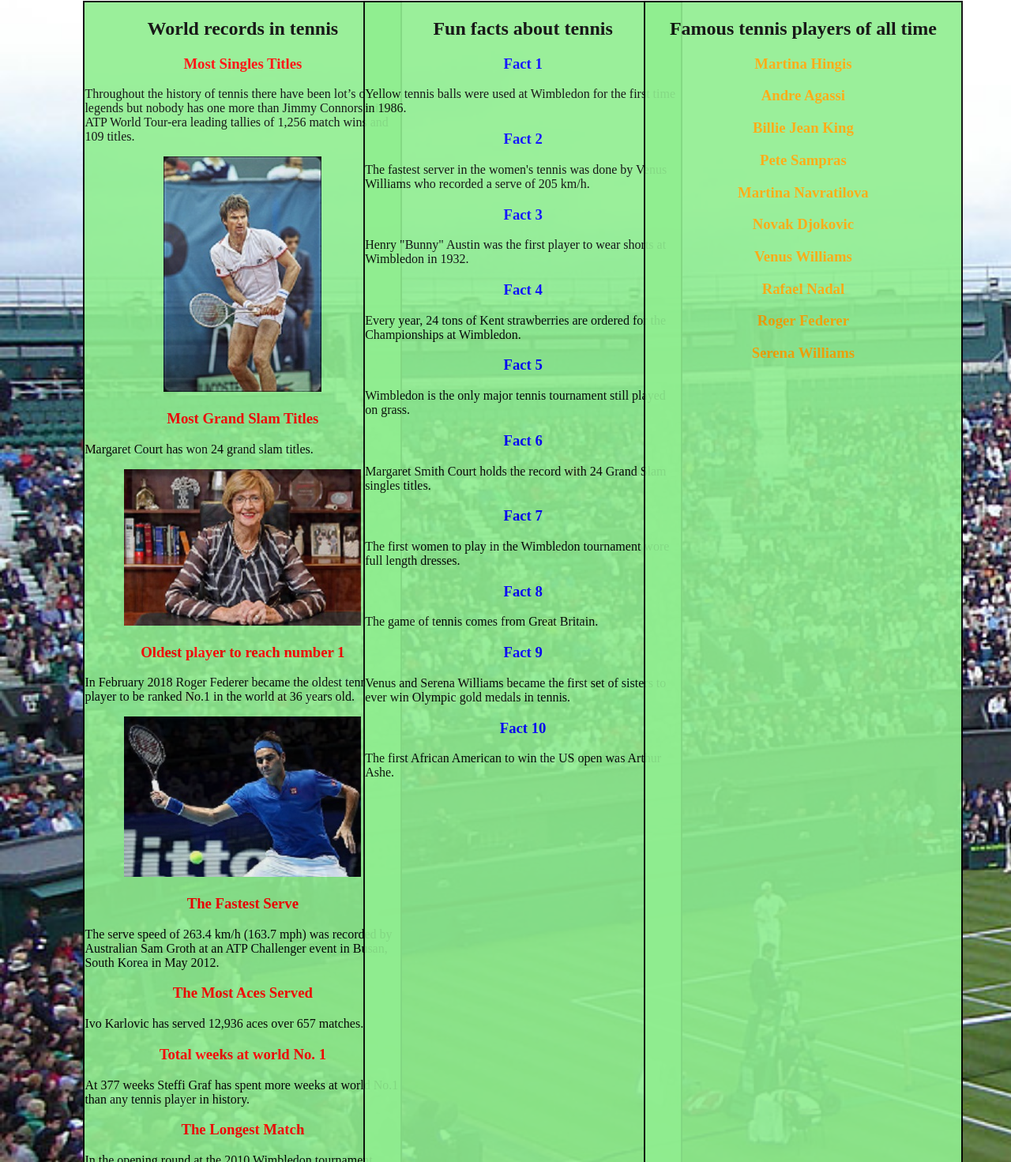
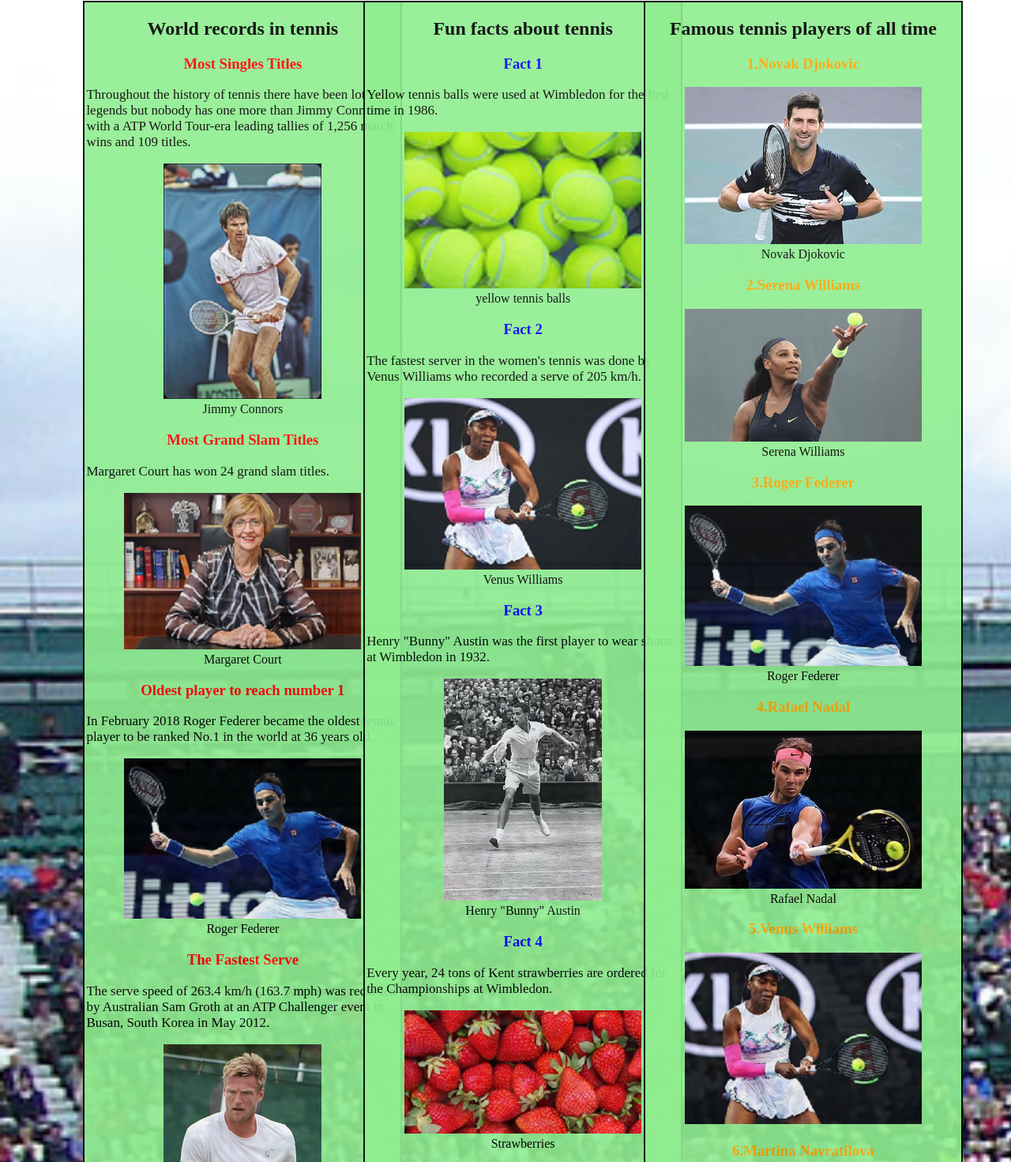
Before and after one commit to Dario906/first, a website built with Parcel: page thirth.html in a window 1280 px wide. Shown: the part 145-1616 px from the top of the page at 79% size. Built offline with nearby package versions, Linux system fonts and the light colour scheme.

Commit message:
New commit

```diff
--- a/css/thirth.css
+++ b/css/thirth.css
@@ -26,7 +26,7 @@ ul.up li a{
     justify-content: space-around;
 }
 .first{
-    height: 2000px;
+    height: 3700px;
     width: 400px;
     border: solid 2px black;
     background-color: lightgreen;
@@ -34,7 +34,7 @@ ul.up li a{
     opacity: 90%;
 }
 .second{
-    height: 2000px;
+    height: 3700px;
     width: 400px;
     border: solid 2px black;
     background-color: lightgreen;
@@ -42,7 +42,7 @@ ul.up li a{
     opacity: 90%;
 }
 .thirth{
-    height: 2000px;
+    height: 3700px;
     width: 400px;
     border: solid 2px black;
     background-color: lightgreen;
--- a/thirth.html
+++ b/thirth.html
@@ -26,101 +26,216 @@
            <h2>World records in tennis</h2>
 
            <h3 style="color:red;">Most Singles Titles</h3>
-           <p style="color: black; text-align: left;">Throughout the history of tennis there have been lot’s of legends but nobody
-            has one more than Jimmy Connors with a ATP World Tour-era leading tallies of 1,256 match wins and 109 titles.</p>
-            <img src="img/jimmy connors.jpg" alt="Jimmy Connors">
+           <p style="color: black; text-align: left; padding-left: 2px; font-size: 17px;">Throughout the history of tennis there
+            have been lot’s of legends but nobody has one more than Jimmy Connors with a ATP World Tour-era leading tallies of
+            1,256 match wins and 109 titles.</p>
+           <figure>
+               <img src="img/jimmy connors.jpg" alt="Jimmy Connors">
+               <figcaption>Jimmy Connors</figcaption>
+           </figure>
+
 
             <h3 style="color: red;">Most Grand Slam Titles</h3>
-            <p style="color: black; text-align: left;">Margaret Court has won 24 grand slam titles.</p>
-            <img src="img/margaret court.jpg" alt="Margaret Court">
+            <p style="color: black; text-align: left; padding-left: 2px; font-size: 17px;">Margaret Court has won 24 grand slam
+             titles.</p>
+            <figure>
+                <img src="img/margaret court.jpg" alt="Margaret Court">
+                <figcaption>Margaret Court</figcaption>
+            </figure>
 
             <h3 style="color: red;">Oldest player to reach number 1</h3>
-            <p style="color: black; text-align: left;">In February 2018 Roger Federer became the oldest
-            tennis player to be ranked No.1 in the world at 36 years old.</p>
-            <img src="img/roger federer.jpg" alt="Roger Federer">
+            <p style="color: black; text-align: left; padding-left: 2px; font-size: 17px;">In February 2018 Roger Federer became
+             the oldest tennis player to be ranked No.1 in the world at 36 years old.</p>
+            <figure>
+                <img src="img/roger federer.jpg" alt="Roger Federer">
+                <figcaption>Roger Federer</figcaption>
+            </figure>
 
             <h3 style="color: red;">The Fastest Serve</h3>
-            <p style="color: black; text-align: left;">The serve speed of 263.4 km/h (163.7 mph)
+            <p style="color: black; text-align: left; padding-left: 2px; font-size: 17px;">The serve speed of 263.4 km/h (163.7 mph)
              was recorded by Australian Sam Groth at an ATP Challenger event in Busan, South Korea in May 2012.</p>
+            <figure>
+                <img src="img/sam groth.jpg" alt="Sam Groth">
+                <figcaption>Sam Groth</figcaption>
+            </figure>
 
             <h3 style="color: red;">The Most Aces Served</h3>
-            <p style="color: black; text-align: left;">Ivo Karlovic has served 12,936 aces over 657 matches.</p>
+            <p style="color: black; text-align: left; padding-left: 2px; font-size: 17px;">Ivo Karlovic has served 12,936 aces
+             over 657 matches.</p>
+            <figure>
+                <img src="img/ivo karlovic.jpg" alt="Ivo Karlovic">
+                <figcaption>Ivo Karlovic</figcaption>
+            </figure>
 
             <h3 style="color: red;">Total weeks at world No. 1</h3>
-            <p style="color: black; text-align: left;">At 377 weeks Steffi Graf has spent more weeks at world No.1 than any
-             tennis player in history.</p>
+            <p style="color: black; text-align: left; padding-left: 2px; font-size: 17px; ">At 377 weeks Steffi Graf has spent
+             more weeks at world No.1 than any tennis player in history.</p>
+            <figure>
+                <img src="img/steffi graf.jpg" alt="Steffi Graf">
+                <figcaption>Steffi Graf</figcaption>
+            </figure>
 
             <h3 style="color: red;">The Longest Match</h3>
-            <p style="color: black; text-align: left;">In the opening round at the 2010 Wimbledon tournament,
-             John Isner defeated Nicolas Mahut 6-4, 3-6, 6-7(7-9), 7-6(7-3), 70-68 in 11 hours and five minutes.
+            <p style="color: black; text-align: left; padding-left: 2px; font-size: 17px;">In the opening round at the 2010
+             Wimbledon tournament, John Isner defeated Nicolas Mahut 6-4, 3-6, 6-7(7-9), 7-6(7-3), 70-68 in 11 hours and five minutes.
              The match lasted so long that it had to be spread over three days, and both players ended up with over 100 aces each.
              Isner has also been a part of the longest semi final in tennis history.</p>
+            <figure>
+                <img src="img/isner mahut.jpg" alt="John Isner-left, Nicolas Mahut-right">
+                <figcaption>John Isner (left), Nicolas Mahut (right)</figcaption>
+            </figure>
+
         </div>
         <div class="second">
            <h2>Fun facts about tennis</h2>
 
            <h3 style="color: blue;">Fact 1</h3>
-           <p style="color: black; text-align: left;">Yellow tennis balls were used at
+           <p style="color: black; text-align: left; padding-left: 2px; font-size: 17px;">Yellow tennis balls were used at
             Wimbledon for the first time in 1986.</p>
+           <figure>
+               <img src="img/yellow tennis balls.jpg" alt="yellow tennis balls">
+               <figcaption>yellow tennis balls</figcaption>
+           </figure>
 
            <h3 style="color: blue;">Fact 2</h3>
-           <p style="color: black; text-align: left;">The fastest server in the women's tennis was done
+           <p style="color: black; text-align: left; padding-left: 2px;
+            font-size: 17px;">The fastest server in the women's tennis was done
             by Venus Williams who recorded a serve of 205 km/h.</p>
+            <figure>
+                <img src="img/venus wiliams.jpg" alt="Venus Williams">
+                <figcaption>Venus Williams</figcaption>
+            </figure>
 
            <h3 style="color: blue;">Fact 3</h3>
-           <p style="color: black; text-align: left;">Henry "Bunny" Austin was the first player to wear
+           <p style="color: black; text-align: left; padding-left: 2px;
+            font-size: 17px;">Henry "Bunny" Austin was the first player to wear
             shorts at Wimbledon in 1932.</p>
+            <figure>
+                <img src="img/henry austin.jpg" alt="Henry 'Bunny' Austin">
+                <figcaption>Henry "Bunny" Austin</figcaption>
+            </figure>
 
            <h3 style="color: blue;">Fact 4</h3>
-           <p style="color: black; text-align: left;">Every year, 24 tons of Kent strawberries are ordered
+           <p style="color: black; text-align: left; padding-left: 2px;
+            font-size: 17px;">Every year, 24 tons of Kent strawberries are ordered
             for the Championships at Wimbledon.</p>
+            <figure>
+                <img src="img/strawberry.jpg" alt="strawberries">
+                <figcaption>Strawberries</figcaption>
+            </figure>
 
            <h3 style="color: blue;">Fact 5</h3>
-           <p style="color: black; text-align: left;">Wimbledon is the only major tennis
+           <p style="color: black; text-align: left; padding-left: 2px; font-size: 17px;">Wimbledon is the only major tennis
             tournament still played on grass.</p>
+            <figure>
+                <img src="img/wimbledon.jpg" alt="wimbledon courts">
+                <figcaption>Wimbledon courts</figcaption>
+            </figure>
 
            <h3 style="color: blue;">Fact 6</h3>
-           <p style="color: black; text-align: left;">Margaret Smith Court holds the record with 24
+           <p style="color: black; text-align: left; padding-left: 2px;
+            font-size: 17px;">Margaret Smith Court holds the record with 24
             Grand Slam singles titles.</p>
+            <figure>
+                <img src="img/margaret court.jpg" alt="margaret court">
+                <figcaption>Margaret Court</figcaption>
+            </figure>
 
            <h3 style="color: blue;">Fact 7</h3>
-           <p style="color: black; text-align: left;">The first women to play in the Wimbledon
+           <p style="color: black; text-align: left; padding-left: 2px; font-size: 17px;">The first women to play in the Wimbledon
             tournament wore full length dresses.</p>
+            <figure>
+                <img src="img/wimbledon women.jpg" alt="women at wimbledon">
+                <figcaption>Women at wimbledon</figcaption>
+            </figure>
 
            <h3 style="color: blue;">Fact 8</h3>
-           <p style="color: black; text-align: left;">The game of tennis comes from Great
+           <p style="color: black; text-align: left; padding-left: 2px; font-size: 17px;">The game of tennis comes from Great
             Britain.</p>
+            <figure>
+                <img src="img/first tennis.jpg" alt="first tennis">
+                <figcaption>First tennis</figcaption>
+            </figure>
 
            <h3 style="color: blue;">Fact 9</h3>
-           <p style="color: black; text-align: left;">Venus and Serena Williams became the first set
+           <p style="color: black; text-align: left; padding-left: 2px;
+            font-size: 17px;">Venus and Serena Williams became the first set
             of sisters to ever win Olympic gold medals in tennis.</p>
+            <figure>
+                <img src="img/serena and venus.jpg" alt="serena (left), venus (right)">
+                <figcaption>Serena (left), Venus (right)</figcaption>
+            </figure>
 
            <h3 style="color: blue;">Fact 10</h3>
-           <p style="color: black; text-align: left;">The first African American to win the US
+           <p style="color: black; text-align: left; padding-left: 2px; font-size: 17px;">The first African American to win the US
             open was Arthur Ashe.</p>
+            <figure>
+                <img src="img/arthur ashe.jpg" alt="arthur ashe">
+                <figcaption>Arthur Ashe</figcaption>
+            </figure>
         </div>
         <div class="thirth">
            <h2>Famous tennis players of all time</h2>
 
-           <h3 style="color: orange;">Martina Hingis</h3>
+           <h3 style="color: orange;">1.Novak Djokovic</h3>
+           <figure>
+              <img src="img/novak djokovic.jpg" alt="novak djokovic">
+              <figcaption>Novak Djokovic</figcaption>
+           </figure>
 
-           <h3 style="color: orange;">Andre Agassi</h3>
+           <h3 style="color: orange;">2.Serena Williams</h3>
+           <figure>
+              <img src="img/serena wiliams.jpg" alt="serena williams">
+              <figcaption>Serena Williams</figcaption>
+           </figure>
 
-           <h3 style="color: orange;">Billie Jean King</h3>
+           <h3 style="color: orange;">3.Roger Federer</h3>
+           <figure>
+              <img src="img/roger federer.jpg" alt="roger federer">
+              <figcaption>Roger Federer</figcaption>
+           </figure>
 
-           <h3 style="color: orange;">Pete Sampras</h3>
+           <h3 style="color: orange;">4.Rafael Nadal</h3>
+           <figure>
+              <img src="img/rafael nadal.jpg" alt="rafael nadal">
+              <figcaption>Rafael Nadal</figcaption>
+           </figure>
 
-           <h3 style="color: orange;">Martina Navratilova</h3>
+           <h3 style="color: orange;">5.Venus Williams</h3>
+           <figure>
+              <img src="img/venus wiliams.jpg" alt="venus williams">
+              <figcaption></figcaption>
+           </figure>
 
-           <h3 style="color: orange;">Novak Djokovic</h3>
+           <h3 style="color: orange;">6.Martina Navratilova</h3>
+           <figure>
+              <img src="img/martina navratilova.jpg" alt="martina navratilova">
+              <figcaption>Martina Navratilova</figcaption>
+           </figure>
 
-           <h3 style="color: orange;">Venus Williams</h3>
+           <h3 style="color: orange;">7.Pete Sampras</h3>
+           <figure>
+              <img src="img/pete sampras.jpg" alt="pete sampras">
+              <figcaption>Pete Sampras</figcaption>
+           </figure>
 
-           <h3 style="color: orange;">Rafael Nadal</h3>
+           <h3 style="color: orange;">8.Billie Jean King</h3>
+           <figure>
+              <img src="img/billie jean king.jpg" alt="billie jean king">
+              <figcaption>Billie Jean King</figcaption>
+           </figure>
 
-           <h3 style="color: orange;">Roger Federer</h3>
+           <h3 style="color: orange;">9.Andre Agassi</h3>
+           <figure>
+            <img src="img/andre agassi.jpg" alt="andre agassi">
+            <figcaption>Andre Agassi</figcaption>
+         </figure>
 
-           <h3 style="color: orange;">Serena Williams</h3>
+           <h3 style="color: orange;">10.Martina Hingis</h3>
+           <figure>
+            <img src="img/martina hingis.jpg" alt="martina hingis">
+            <figcaption>Martina Hingis</figcaption>
+         </figure>
         </div>
 
     </div>
```
Also changed, not shown: img/andre agassi.jpg (added), img/arthur ashe.jpg (added), img/billie jean king.jpg (added), img/first tennis.jpg (added), img/henry austin.jpg (added), img/martina hingis.jpg (added), img/martina navratilova.jpg (added), img/novak djokovic.jpg (added), img/pete sampras.jpg (added), img/rafael nadal.jpg (added), img/serena and venus.jpg (added), img/serena wiliams.jpg (added), img/strawberry.jpg (added), img/venus wiliams.jpg (added), 3 more files.
